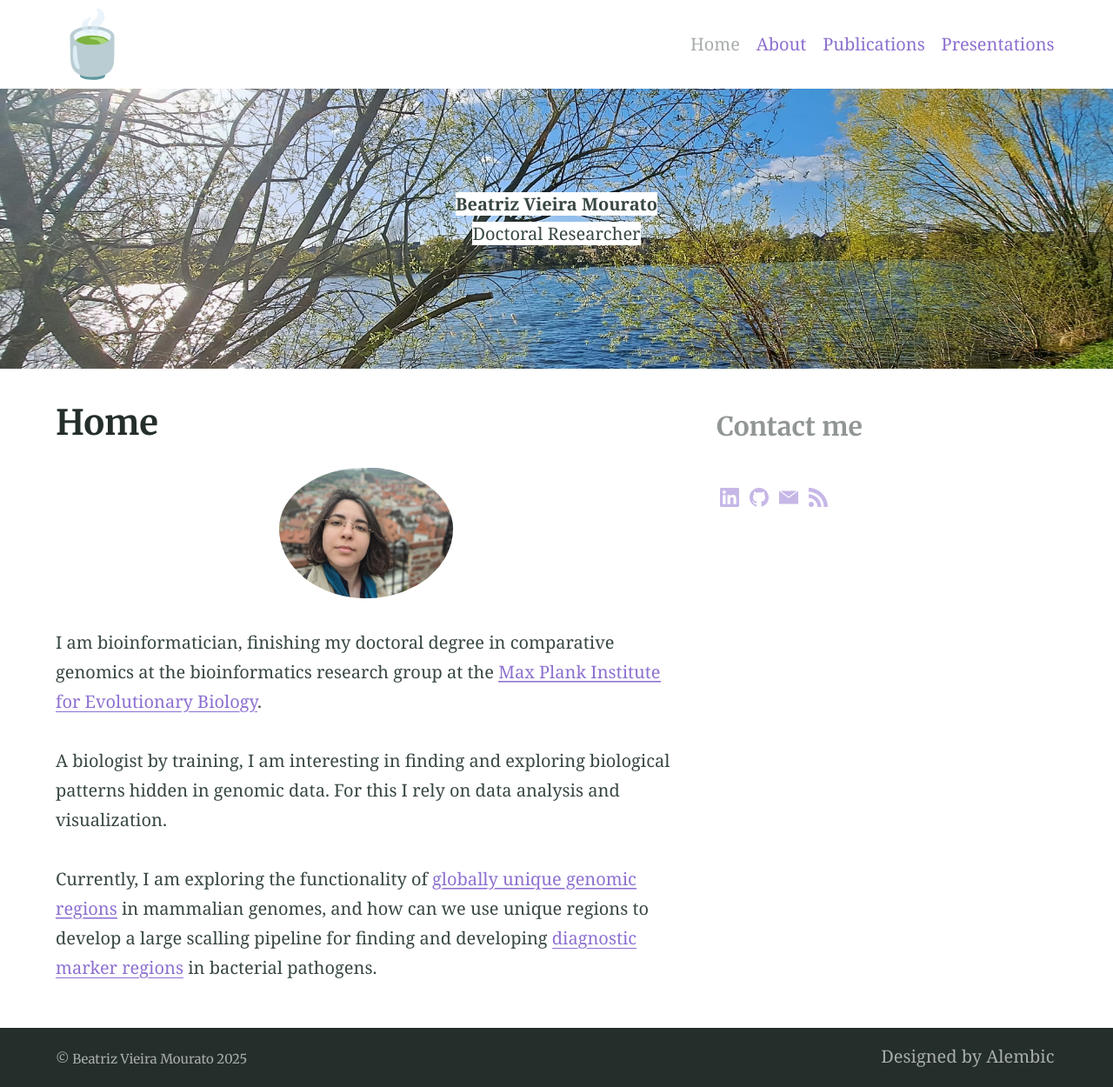
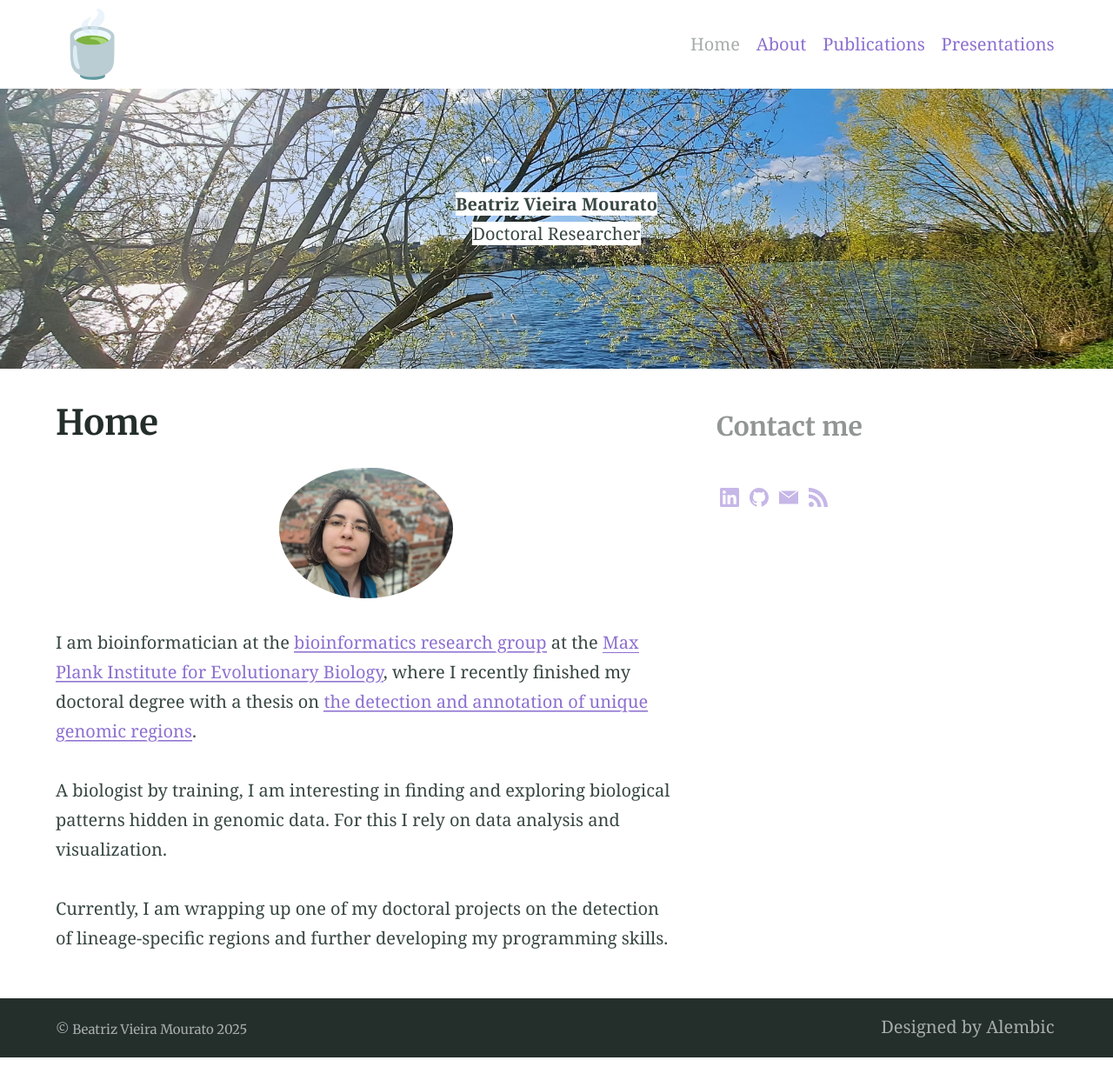
Before and after one commit to beatrizvm/beatrizvm.github.io, a Jekyll site: the page built from index.md, in a window 1280 px wide. Shown: the whole page at 87% size. Built offline with Jekyll 4.4.1, drawn with Linux system fonts in a browser that asks for light colours; after the commit the page ends 1216 px from its top, so only the background shows below that.

Commit message:
Update publications and current position

```diff
--- a/_sass/_normalize.scss
+++ b/_sass/_normalize.scss
@@ -150,7 +150,7 @@ dfn {
  */
 
 h1 {
-  font-size: 2em;
+  font-size: 1.5em;
   margin: 0.67em 0;
 }
 
@@ -224,7 +224,7 @@ kbd,
 pre,
 samp {
   font-family: monospace, monospace; /* 1 */
-  font-size: 1em; /* 2 */
+  font-size: 0.75em; /* 2 */
 }
 
 /**
--- a/_sass/sassline-base/_variables.scss
+++ b/_sass/sassline-base/_variables.scss
@@ -31,8 +31,8 @@ $measures: (
   measure-0: 500,  // 500px wide
   measure-1: 550,  // 550px wide
   measure-2: 600,  // 600px wide
-  measure-3: 680,  // 680px wide
-  measure-4: 750   // 750px wide
+  measure-3: 700,  // 680px wide
+  measure-4: 1200,   // 750px wide
 ) !default;
 
 // Set the max-widths for containers (based on design).
@@ -42,7 +42,7 @@ $maxwidths: (
   width-1: 600,  // 600px wide
   width-2: 800,  // 800px wide
   width-3: 1100, // 110px wide
-  width-4: 1300  // 1300px wide
+  width-4: 1500  // 1300px wide
 ) !default;
 
 // Gutter widths
--- a/index.md
+++ b/index.md
@@ -7,18 +7,17 @@ aside: true
 ---
 <img class="avatar" src="/uploads/CK.jpeg" alt="Photo of me" style="width:200px">
 
-I am bioinformatician, finishing my doctoral degree in comparative
-genomics at the bioinformatics research group at the [Max Plank
-Institute for Evolutionary Biology](https://www.evolbio.mpg.de/).
+I am bioinformatician at the [bioinformatics research group]() at the
+[Max Plank Institute for Evolutionary
+Biology](https://www.evolbio.mpg.de/), where I recently finished my
+doctoral degree with a thesis on [the detection and annotation of
+unique genomic
+regions](https://nbn-resolving.org/urn:nbn:de:gbv:8:3-2024-01212-2).
 
 A biologist by training, I am interesting in finding and exploring
 biological patterns hidden in genomic data. For this I rely on data
 analysis and visualization.
 
-Currently, I am exploring the functionality of [globally unique
-genomic
-regions](https://academic.oup.com/bioinformatics/article/35/11/1813/5161082)
-in mammalian genomes, and how can we use unique regions to develop a
-large scalling pipeline for finding and developing [diagnostic marker
-regions](https://academic.oup.com/bioinformatics/article/37/15/2081/6124302)
-in bacterial pathogens.
+Currently, I am wrapping up one of my doctoral projects on the
+detection of lineage-specific regions and further developing my
+programming skills.
```
Also changed, not shown: _pages/about.md (+15 -1 lines), _pages/publications.md (+12 -6 lines).
